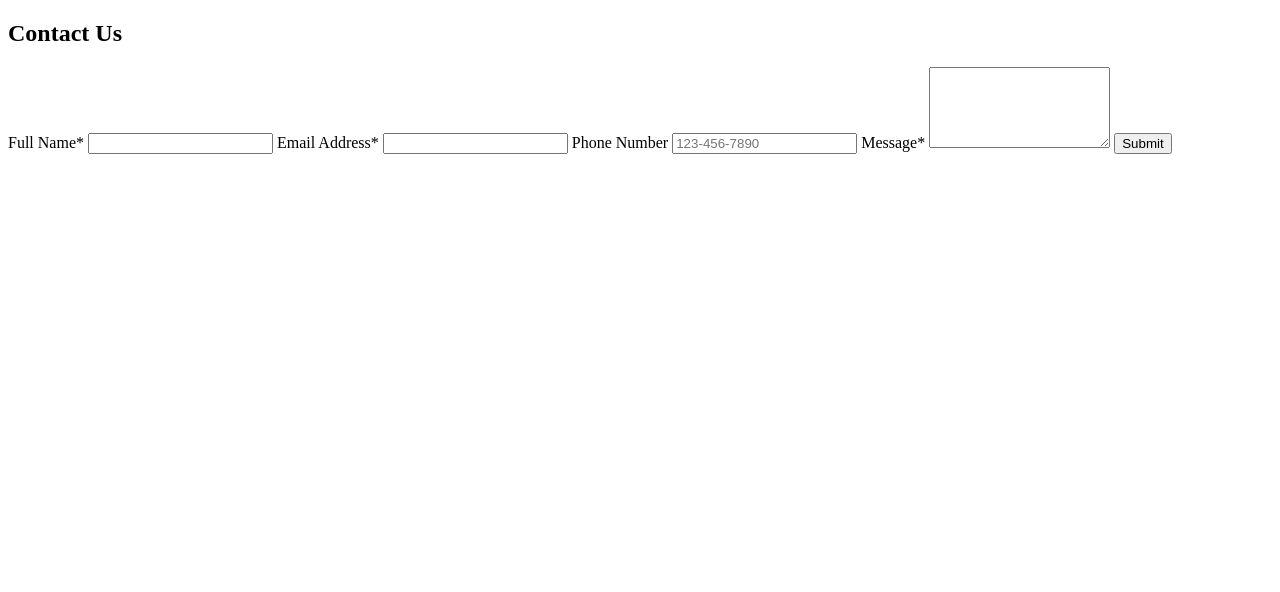
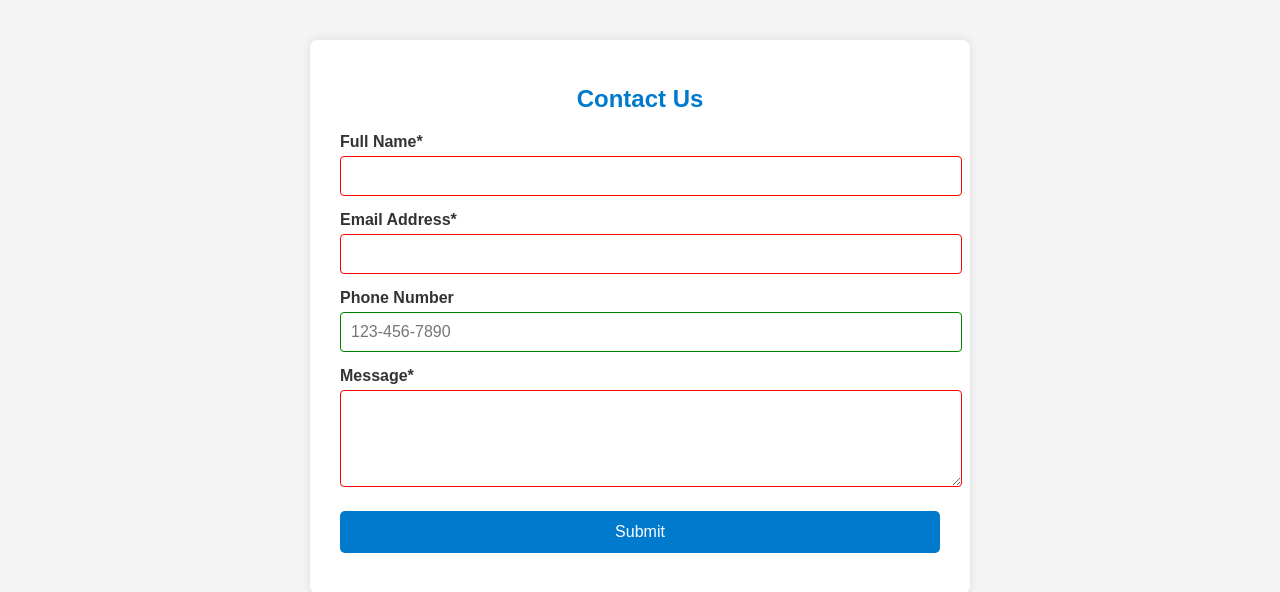
Before and after one commit to acciojob/multi-section-landing-page-sudhipkumar, a website: page main.html in a window 1280 px wide. Drawn offline with Linux system fonts and the light colour scheme.

Commit message:
created a submission

```diff
--- a/styles.css
+++ b/styles.css
@@ -1 +1,68 @@
 /*  your css code here. If applicable */
+body {
+  font-family: Arial, sans-serif;
+  background-color: #f4f4f4;
+  color: #333;
+  margin: 0;
+  padding: 0;
+}
+
+.form-container {
+  max-width: 600px;
+  margin: 40px auto;
+  background: #fff;
+  padding: 25px 30px;
+  border-radius: 8px;
+  box-shadow: 0 0 10px rgba(0, 0, 0, 0.1);
+}
+
+h2 {
+  text-align: center;
+  color: #007acc;
+}
+
+label {
+  display: block;
+  margin-top: 15px;
+  font-weight: bold;
+}
+
+input, textarea {
+  width: 100%;
+  padding: 10px;
+  margin-top: 5px;
+  border: 1px solid #ccc;
+  border-radius: 4px;
+  font-size: 1em;
+}
+
+input:invalid, textarea:invalid {
+  border-color: red;
+}
+
+input:valid, textarea:valid {
+  border-color: green;
+}
+
+button {
+  margin-top: 20px;
+  background-color: #007acc;
+  color: white;
+  padding: 12px;
+  border: none;
+  width: 100%;
+  font-size: 1em;
+  border-radius: 5px;
+  cursor: pointer;
+}
+
+button:hover {
+  background-color: #005f99;
+}
+
+.feedback {
+  margin-top: 15px;
+  color: green;
+  text-align: center;
+  font-weight: bold;
+}
```
